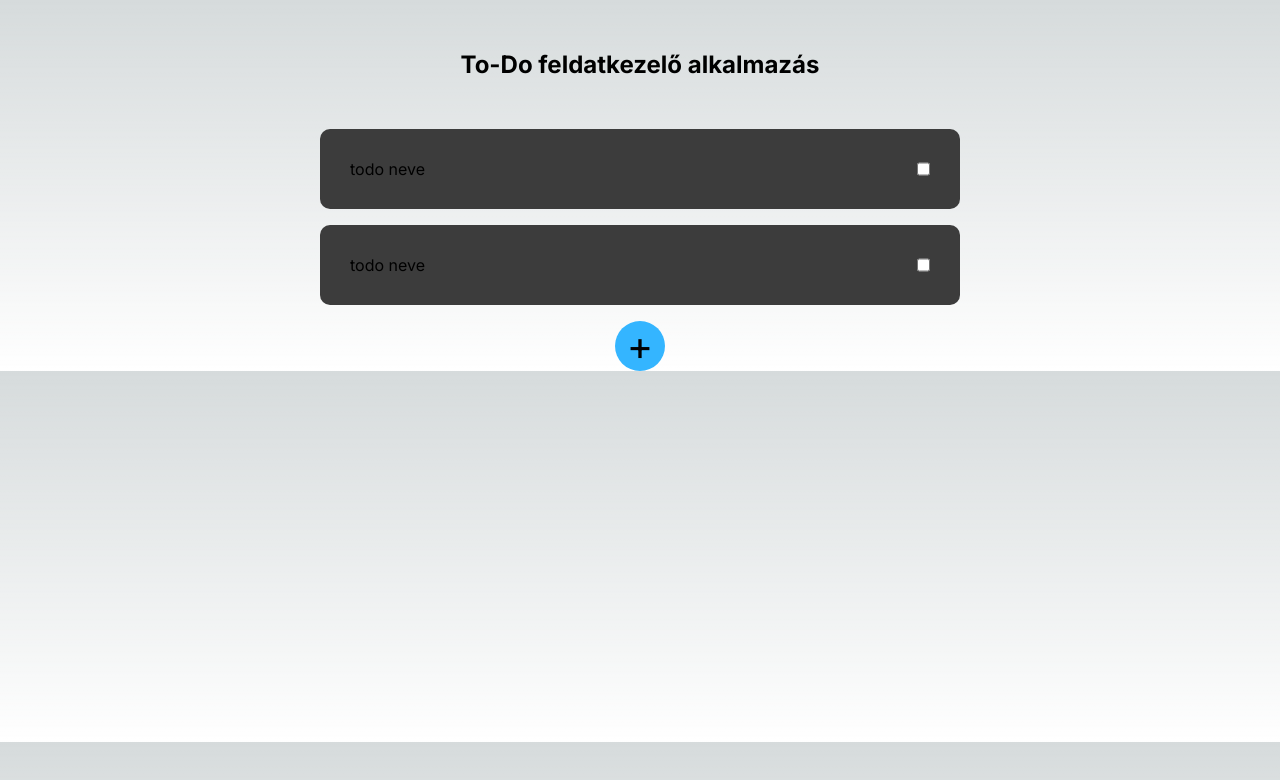
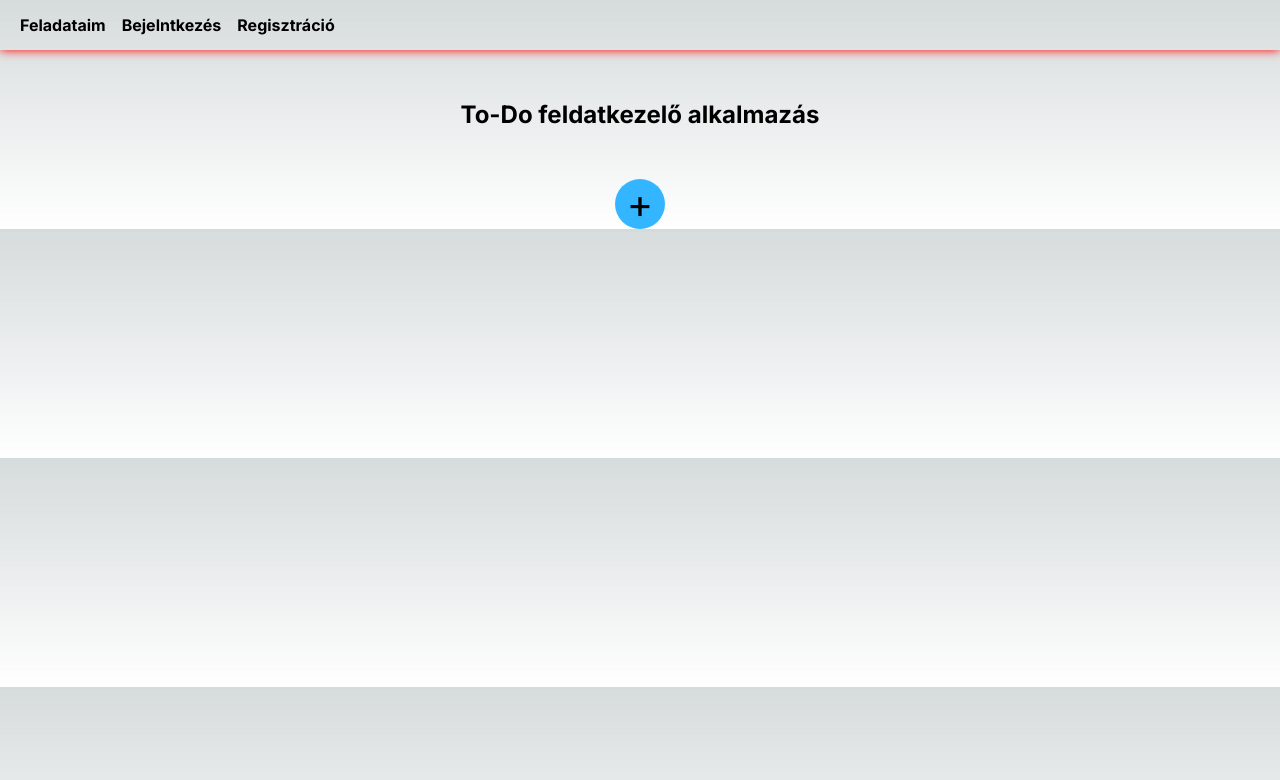
Before and after one commit to DrDevoo/ToDoApp_NextJS, a Next.js app: page / in a window 1280 px wide. Shown: the top 780 px of the page. Built offline with nearby package versions, Linux system fonts and the light colour scheme.

Commit message:
lista mentes bongeszobe és betöltés

```diff
--- a/src/app/page.js
+++ b/src/app/page.js
@@ -1,25 +1,71 @@
+"use client";
 import Link from 'next/link';
 import './styles/home.css'
+import './styles/global.css'
+import { useState, useEffect } from 'react';
 
 export default function Home() {
+  const [todos, setTodos] = useState(() => {
+    const storedTodos = localStorage.getItem('todos');
+    return storedTodos ? JSON.parse(storedTodos) : [];
+  });
+
+  useEffect(() => {
+    if (todos.length > 0) {
+      localStorage.setItem('todos', JSON.stringify(todos));
+    }
+  }, [todos]);
+
+  const toggleTodo = (id) => {
+    const updatedTodos = todos.map((todo) =>
+      todo.id === id ? { ...todo, completed: !todo.completed } : todo
+    );
+    setTodos(updatedTodos);
+  };
+
+  const [showAdd, setShowAdd] = useState(false);
+  var [newTodo, setNewTodo] = useState("");
+  const addTodo = async () => {
+    if (newTodo.trim() === '') return;
+    setTodos([...todos, { id: Date.now(), text: newTodo, completed: false }]);
+    setNewTodo('');
+    setShowAdd(false)
+  };
+
   return (
     <main>
-      <header><nav className=""></nav></header>
+      <header className="header">
+        <nav className="menu">
+          <Link href="/">Feladataim</Link>
+          <Link href="/bejelentkezes">Bejelntkezés</Link>
+          <Link href="/regisztracio">Regisztráció</Link>
+        </nav>
+      </header>
       <section className="hero">
         <h1 className=""><center>To-Do feldatkezelő alkalmazás</center></h1>
       </section>
       <section className="todolist">
-        <div className="todo">
-          <span className="">todo neve</span>
-          <input type="checkbox" id="id" name="name" className="hidden" />
-        </div>
-        <div className="todo">
-          <span className="">todo neve</span>
-          <input type="checkbox" id="id" name="name" className="hidden" />
-        </div>
-        <div className="addtodo">
+        {todos.sort((a, b) => a.completed - b.completed).map((todo) => (
+          <div key={todo.id} className={todo.completed ? 'kesz todo' : 'todo'}>
+            <span className="">{todo.text}</span>
+            <input type="checkbox" checked={todo.completed} onChange={() => toggleTodo(todo.id)} />
+          </div>
+        ))}
+
+        <div className="addtodo" onClick={() => setShowAdd(!showAdd)}>
           <span className="">+</span>
         </div>
+        {showAdd && (
+        <div className="addtodobox todo">
+          <input
+            type="text"
+            placeholder="feladat neve"
+            onChange={(e) => setNewTodo(e.target.value)}
+          />
+          <button onClick={() => addTodo()}>
+            Mentés
+          </button>
+        </div>)}
       </section>
     </main>
   );
--- a/src/app/styles/global.css
+++ b/src/app/styles/global.css
@@ -0,0 +1,13 @@
+.header{
+    height: 50px;
+    box-shadow: 0px 0px 10px red;
+    display: flex;
+    align-items: center;
+    padding-left: 20px;
+}
+
+.menu{
+    display: flex;
+    gap: 1rem;
+    font-weight: bold;
+}
--- a/src/app/styles/home.css
+++ b/src/app/styles/home.css
@@ -1,5 +1,9 @@
 .hero{
     padding: 50px 0px 50px 0px;
+}
+
+.kesz{
+    opacity: 0.4;
 }
 
 .todo{
@@ -20,6 +24,7 @@
 }
 
 .addtodo{
+    cursor: pointer;
     background-color: rgb(52, 181, 255);
     display: flex;
     align-items: center;
@@ -31,3 +36,8 @@
     font-size: 30pt;
     line-height: 0;
 }
+.addtodobox input{
+    padding: 10px;
+    border-radius: 10px;
+    border: 1px solid white;
+}
```
